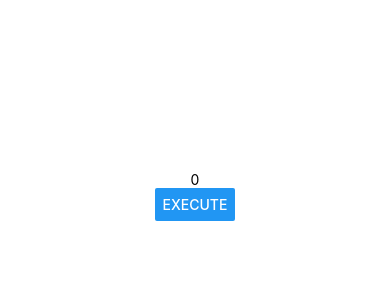
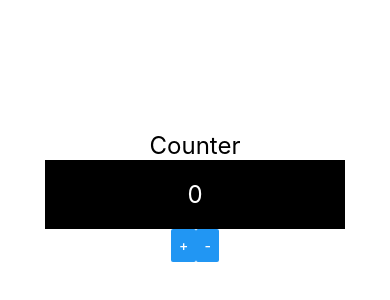
Before and after one commit to paulazaidel/react-native-exercises, a React Native app: screen / in a window 390 px wide. Shown: the part 226-526 px from the top of the page. Built offline with nearby package versions, Linux system fonts and the light colour scheme.

Commit message:
Created new counter using both communication type

```diff
--- a/src/App.js
+++ b/src/App.js
@@ -1,11 +1,11 @@
 import React from 'react'
 import { View, StyleSheet } from 'react-native'
 
-import MainComponent from './components/indirectCommunication/MainComponent'
+import Counter from './components/counter/CounterComponent'
 
 export default () => (
     <View style={style.App}>
-       <MainComponent />
+       <Counter />
     </View>
 )
 
--- /dev/null
+++ b/src/components/counter/CounterActions.js
@@ -0,0 +1,17 @@
+import React from 'react'
+import { Button, View, StyleSheet } from 'react-native'
+
+export default props => {
+    return (
+        <View style={style.Buttons}>
+            <Button title="+" onPress={props.increment}/>
+            <Button title="-" onPress={props.decrement}/>
+        </View>
+    )
+}
+
+const style = StyleSheet.create({
+    Buttons: {
+        flexDirection: "row"
+    }
+})
--- /dev/null
+++ b/src/components/counter/CounterComponent.js
@@ -0,0 +1,21 @@
+import React, { useState } from 'react'
+import { Text } from 'react-native'
+import Style from '../commonStyle'
+
+import CounterDisplay from './CounterDisplay'
+import CounterActions from "./CounterActions";
+
+export default props => {
+    const [number, setNumber] = useState(0)
+
+    const increment = () => setNumber(number + 1)
+    const decrement = () => setNumber(number - 1)
+
+    return (
+        <>
+            <Text style={Style.textBig}>Counter</Text>
+            <CounterDisplay number={number}/>
+            <CounterActions increment={increment} decrement={decrement} />
+        </>
+    )
+}
--- /dev/null
+++ b/src/components/counter/CounterDisplay.js
@@ -0,0 +1,22 @@
+import React from 'react'
+import { View, Text, StyleSheet } from 'react-native'
+import Style from '../commonStyle'
+
+export default props => {
+    return (
+        <View style={style.Display}>
+            <Text style={[Style.textBig, style.DisplayText]}>{ props.number }</Text>
+        </View>
+    )
+}
+
+const style = StyleSheet.create({
+    Display: {
+        backgroundColor: "#000",
+        padding: 20,
+        width: 300
+    },
+    DisplayText: {
+        color: "#FFF"
+    }
+})
```
